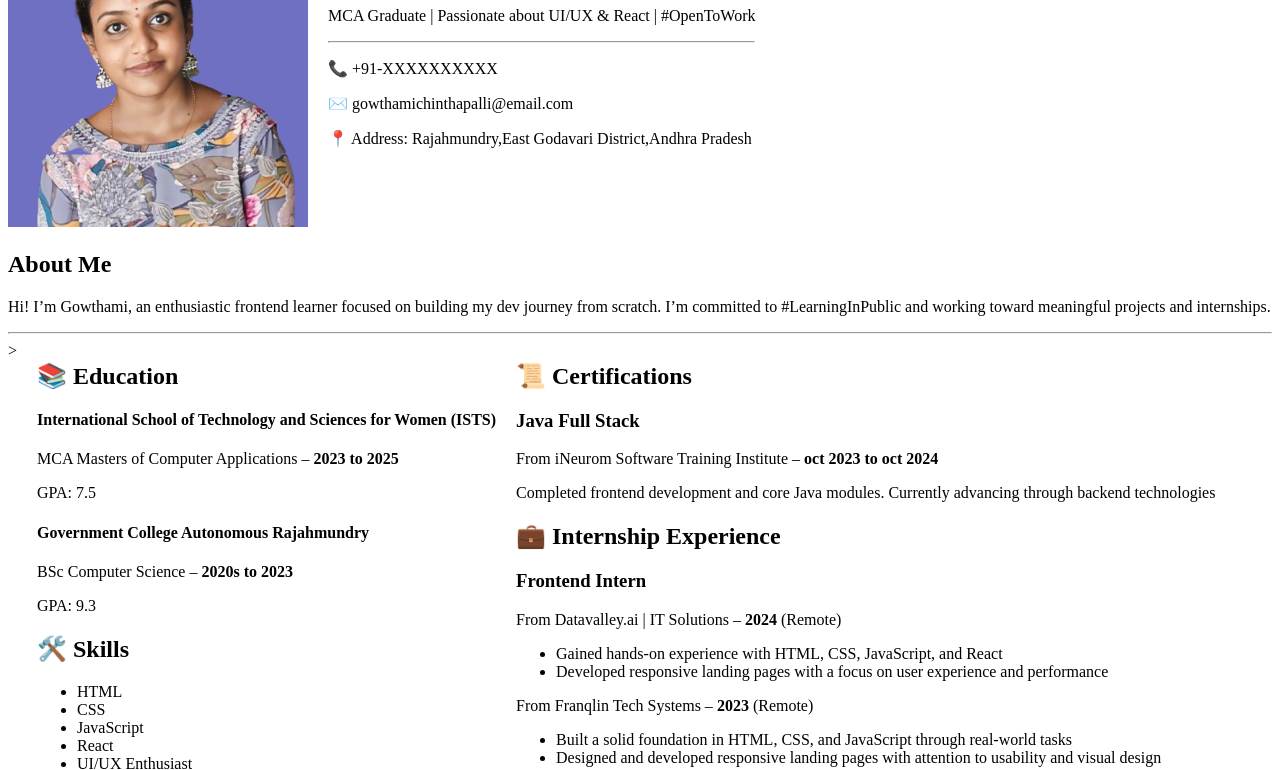
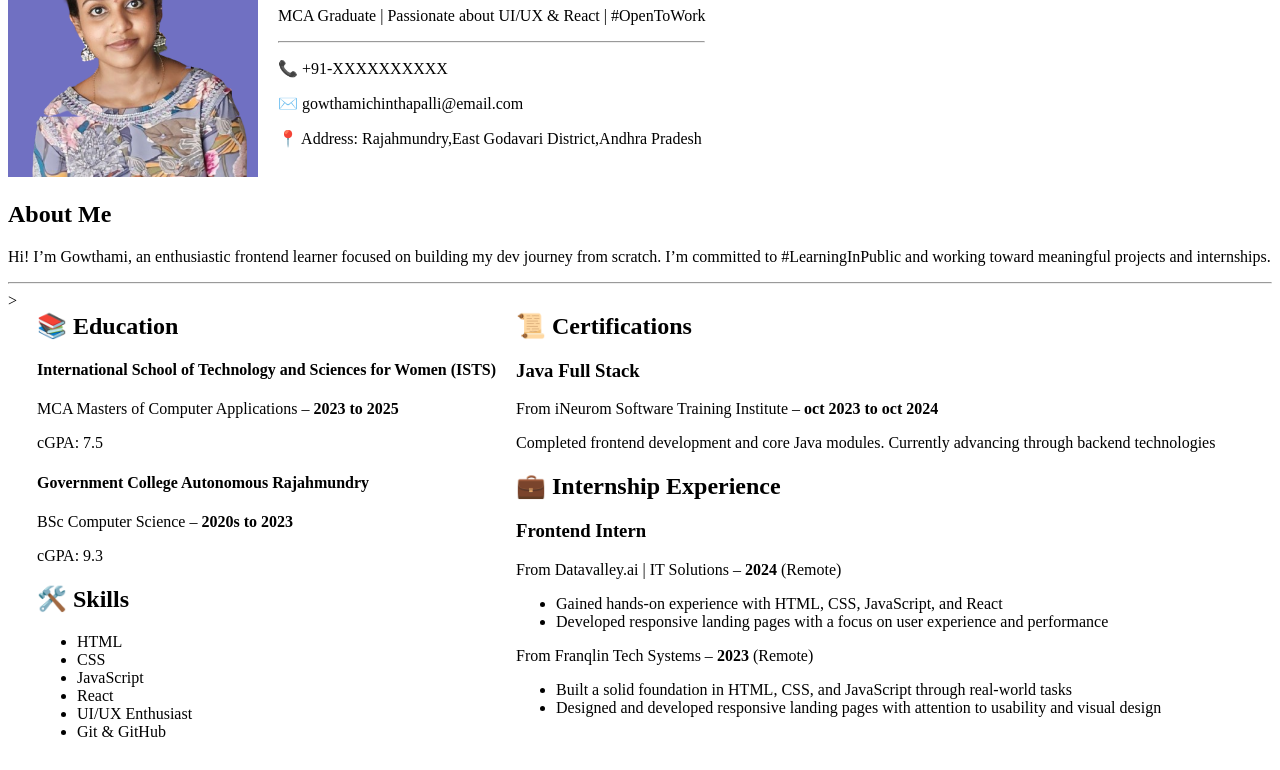
Before and after one commit to gowthamichinthapalli/my-resume, a plain HTML site: page index.html in a window 1280 px wide. Shown: the part 99-869 px from the top of the page. Drawn offline with Linux system fonts and the light colour scheme.

Commit message:
commit
update marks format

```diff
--- a/index.html
+++ b/index.html
@@ -11,7 +11,7 @@
 <div class="head">
 
      <div class="profile">
-    <img src="./LK2-removebg-preview.png" alt="Myprofile" height="300px" width="300px">
+    <img src="./LK2-removebg-preview.png" alt="Myprofile" height="250px" width="250px">
      </div>
 
   <header class="info">
@@ -43,12 +43,12 @@
     <article>
         <h4>International School of Technology and Sciences for Women (ISTS)</h4>
         <p>MCA Masters of Computer Applications – <b>2023 to 2025</b></p>
-        <p>GPA: 7.5</p>
+        <p>cGPA: 7.5</p>
       </article>
        <article>
         <h4> Government College Autonomous Rajahmundry</h4>
         <p>BSc Computer Science – <b>2020s to 2023</b></p>
-        <p>GPA: 9.3</p>
+        <p>cGPA: 9.3</p>
       </article>
     </section>
 
```
